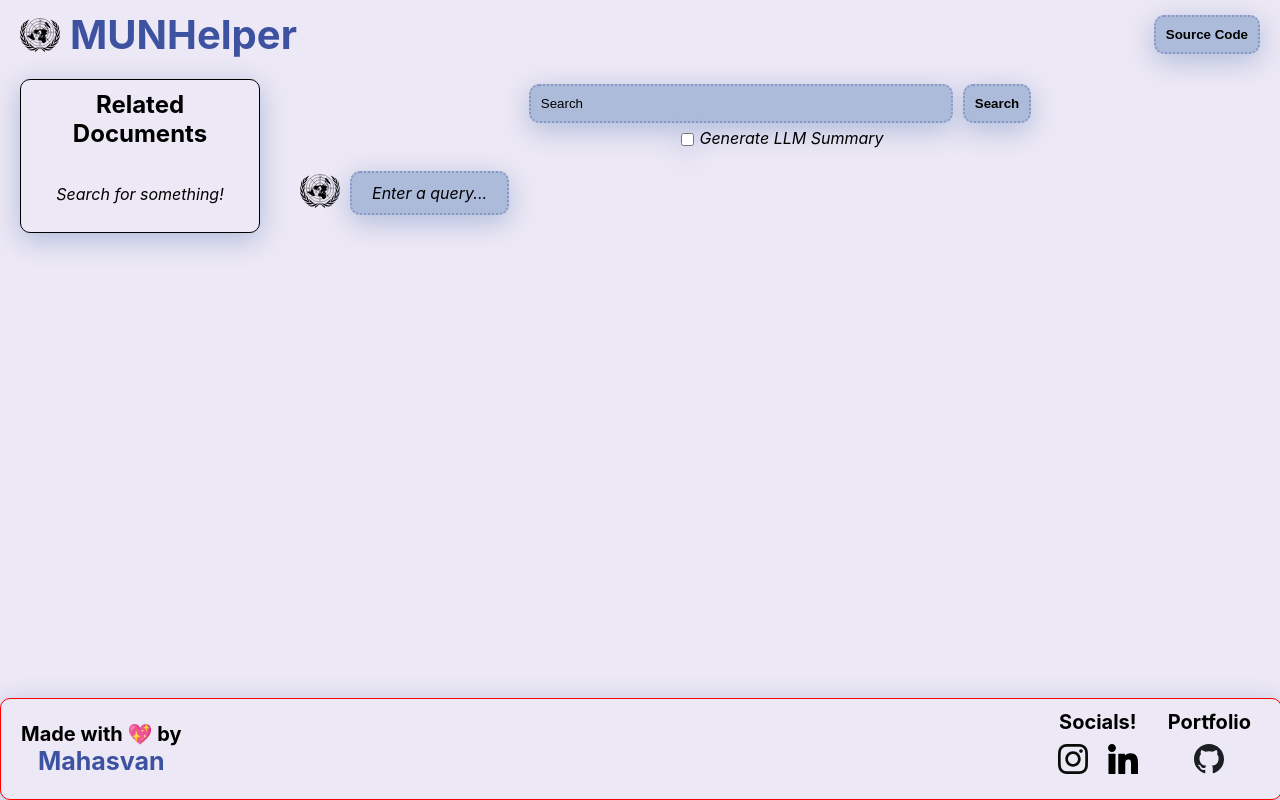
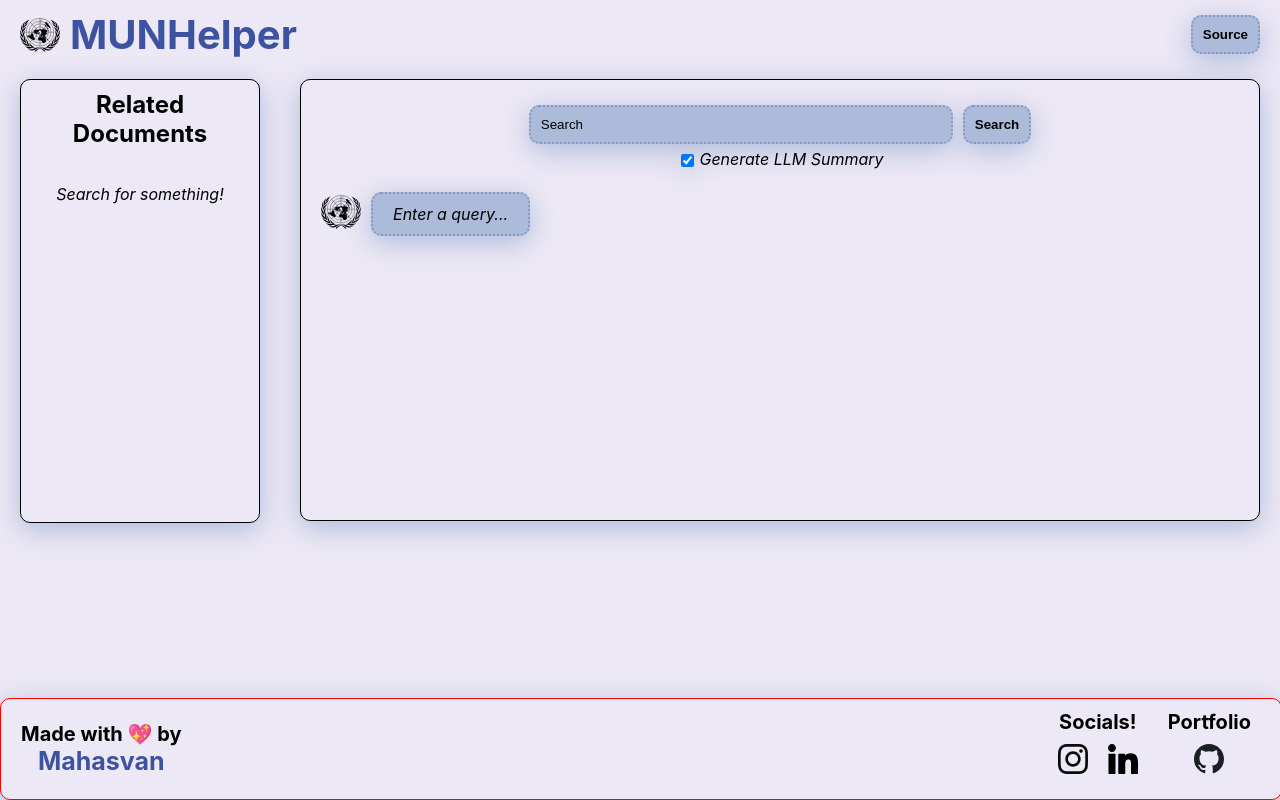
Before and after one commit to Mahasvan/munhelper-frontend, a React (Create React App) app: page / in a window 1280 px wide. Built offline with nearby package versions, Linux system fonts and the light colour scheme.

Commit message:
Optimize view when LLM response not used

```diff
--- a/src/App.js
+++ b/src/App.js
@@ -10,11 +10,11 @@
   return (
     <div className="App">
       <Header logo/>
-      <div className='content'>
+      <div className='content' id='content'>
         <div className='content__left'>
           <Sidebar />
         </div>
-        <div className='content__right'>
+        <div className='content__right' id='content__right'>
           <Main />
         </div>
       </div>
--- a/src/components/header/Header.jsx
+++ b/src/components/header/Header.jsx
@@ -19,7 +19,7 @@
         <button className='header__right-button' onClick={() => {
           window.open("https://github.com/Mahasvan/MunHelper", '_blank')
         }}>
-          Source Code
+          Source
         </button>
       </div>
     </div>
--- a/src/components/main/Main.jsx
+++ b/src/components/main/Main.jsx
@@ -6,7 +6,7 @@
 
 const Main = () => {
   return (
-    <div className="main_container">
+    <div className="main__container" id ='main__container'>
         {Searchbox()}
         <Response />
     </div>
--- a/src/components/response/Response.jsx
+++ b/src/components/response/Response.jsx
@@ -6,7 +6,7 @@
 
 const Response = () => {
   return (
-    <div className='response__container'>
+    <div className='response__container' id='response__container'>
         <div className='response__logo'>
             <img src={Logo} alt='logo'></img>
         </div>
--- a/src/components/searchbox/Searchbox.jsx
+++ b/src/components/searchbox/Searchbox.jsx
@@ -42,18 +42,43 @@
       }
     }
 
+    async function toggle_llm_visibility(e) {
+      console.log(e)
+      console.log(e.target.checked)
+      let responseContainerElement = document.getElementById('response__container')
+      let mainContainerElement = document.getElementById('main__container')
+      let contentContainerElement = document.getElementById('content')
+      let contentRightContainerElement = document.getElementById('content__right')
+
+      if (e.target.checked === true) {
+        responseContainerElement.classList.remove('response__container-no_llm')
+        mainContainerElement.classList.remove('main__container-no_llm')
+        contentContainerElement.classList.remove('content__no_llm')
+        contentRightContainerElement.classList.remove('content__right-no_llm')
+      } else {
+        responseContainerElement.classList.add('response__container-no_llm')
+        mainContainerElement.classList.add('main__container-no_llm')
+        contentContainerElement.classList.add('content__no_llm')
+        contentRightContainerElement.classList.add('content__right-no_llm')
+      }
+    }
+
     return (
-    <div className='searchbox'>
+    <div className='searchbox__enclosure'>
+      <div className='searchbox'>
         <form className='searchbox__form' onSubmit={handle_query}>
             <div className='searchbox__form-top'>
               <input type="text" placeholder="Search" name="query" onChange={(e) => setQuery(e.target.value)}/>
               <button type="submit">Search</button>
             </div>
             <div className='searchbox__form-bottom'>
-              <input type='checkbox' id='generateLLMSummary' name='generateLLMSummary' value={true} onChange={(e) => setGenerate(e.target.value)}/>
+              <input type='checkbox' id='generateLLMSummary' name='generateLLMSummary' defaultChecked={true} onChange={(e) => {
+                setGenerate(e)
+                toggle_llm_visibility(e)}}/>
               <label htmlFor='generateLLMSummary'>Generate LLM Summary</label>
             </div>
         </form>
+      </div>
     </div>
   )
 }
```
